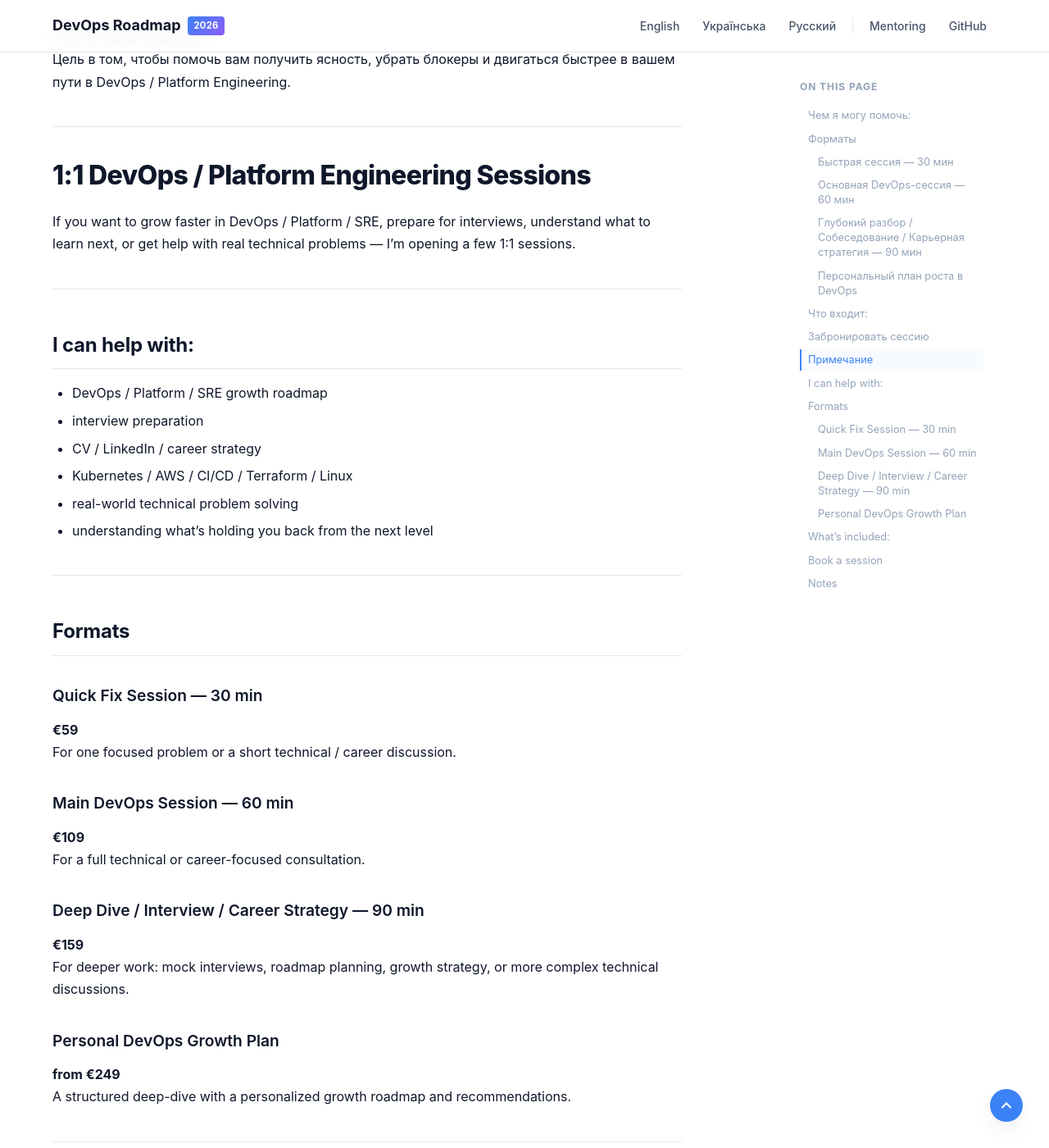
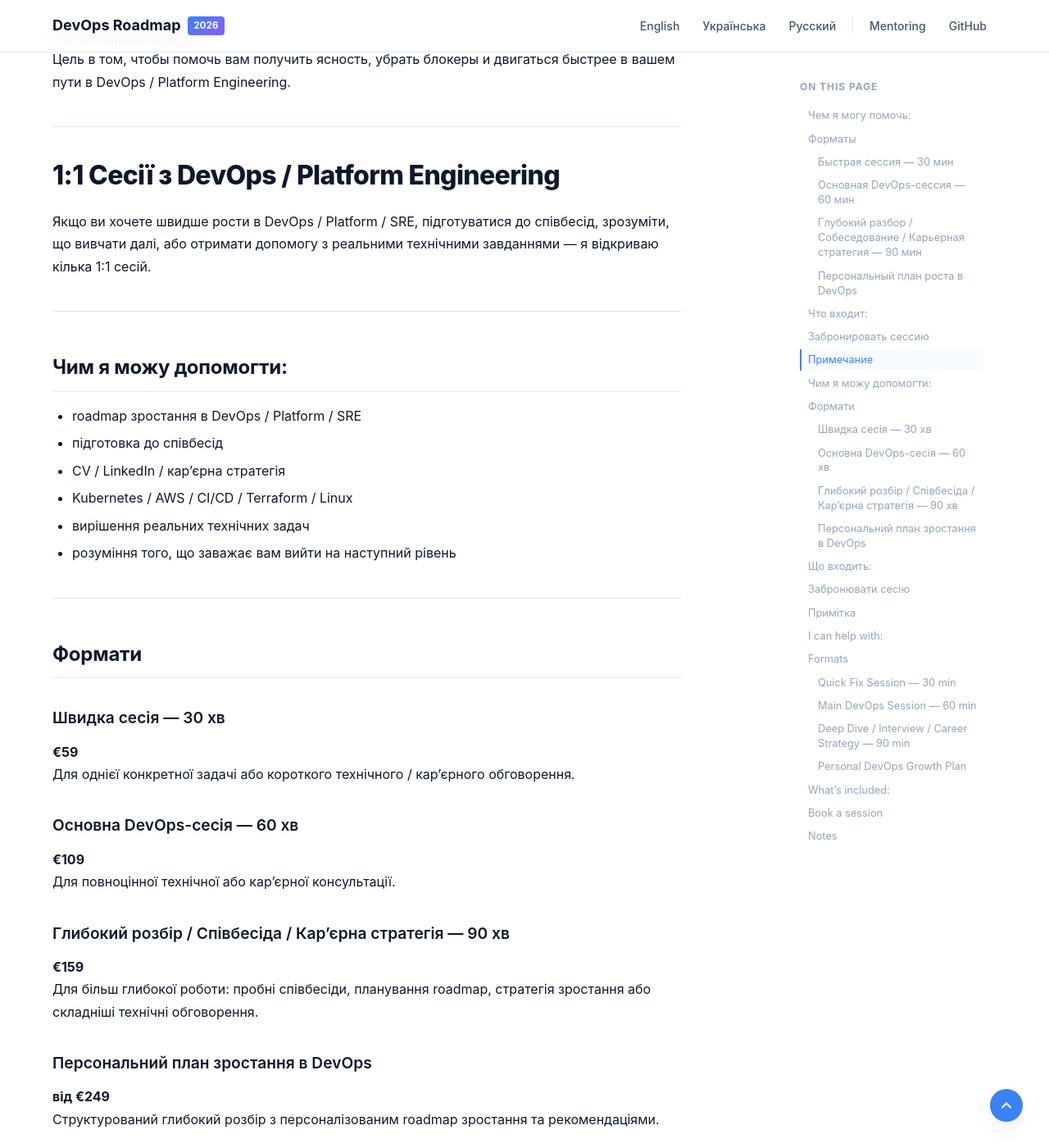
Before and after one commit to exitStatus0/DevOpsRoadmap2026, a Jekyll site: the page built from mentoring-offer/DevOps-Mentoring-Offer.md, in a window 1280 px wide and 1400 px high, scrolled down 2103 px. Shown: the whole window at 82% size. Built offline with Jekyll 4.4.1, drawn with Linux system fonts in a browser that asks for light colours; our own code applies the rules of GitHub Pages for plain Markdown files; some of the changed text lies outside the part shown.

Commit message:
Extended language support: UA added

```diff
--- a/mentoring-offer/mentoring-offer/DevOps-Mentoring-Offer.md
+++ b/mentoring-offer/DevOps-Mentoring-Offer.md
@@ -69,6 +69,77 @@
 
 ---
 
+# 1:1 Сесії з DevOps / Platform Engineering
+
+Якщо ви хочете швидше рости в DevOps / Platform / SRE, підготуватися до співбесід, зрозуміти, що вивчати далі, або отримати допомогу з реальними технічними завданнями — я відкриваю кілька 1:1 сесій.
+
+---
+
+## Чим я можу допомогти:
+
+- roadmap зростання в DevOps / Platform / SRE
+- підготовка до співбесід
+- CV / LinkedIn / кар'єрна стратегія
+- Kubernetes / AWS / CI/CD / Terraform / Linux
+- вирішення реальних технічних задач
+- розуміння того, що заважає вам вийти на наступний рівень
+
+---
+
+## Формати
+
+### Швидка сесія — 30 хв
+
+**€59**
+Для однієї конкретної задачі або короткого технічного / кар'єрного обговорення.
+
+### Основна DevOps-сесія — 60 хв
+
+**€109**
+Для повноцінної технічної або кар'єрної консультації.
+
+### Глибокий розбір / Співбесіда / Кар'єрна стратегія — 90 хв
+
+**€159**
+Для більш глибокої роботи: пробні співбесіди, планування roadmap, стратегія зростання або складніші технічні обговорення.
+
+### Персональний план зростання в DevOps
+
+**від €249**
+Структурований глибокий розбір з персоналізованим roadmap зростання та рекомендаціями.
+
+---
+
+## Що входить:
+
+- коротка підготовка перед сесією
+- 1:1 дзвінок
+- рекомендації / наступні кроки після дзвінка
+
+---
+
+## Забронювати сесію
+
+Напишіть мені:
+
+- Telegram: @yourusername (швидше відповідаю)
+- LinkedIn: https://linkedin.com/in/your-profile
+
+Будь ласка, вкажіть:
+
+1. Ваш поточний рівень
+2. З чим вам потрібна допомога
+3. Бажаний формат (30 / 60 / 90 хв)
+
+---
+
+## Примітка
+
+Це не «просто дзвінок».
+Мета в тому, щоб допомогти вам отримати ясність, прибрати блокери та рухатися швидше у вашому шляху в DevOps / Platform Engineering.
+
+---
+
 # 1:1 DevOps / Platform Engineering Sessions
 
 If you want to grow faster in DevOps / Platform / SRE, prepare for interviews, understand what to learn next, or get help with real technical problems — I’m opening a few 1:1 sessions.
```
Also changed, not shown: README.md.
